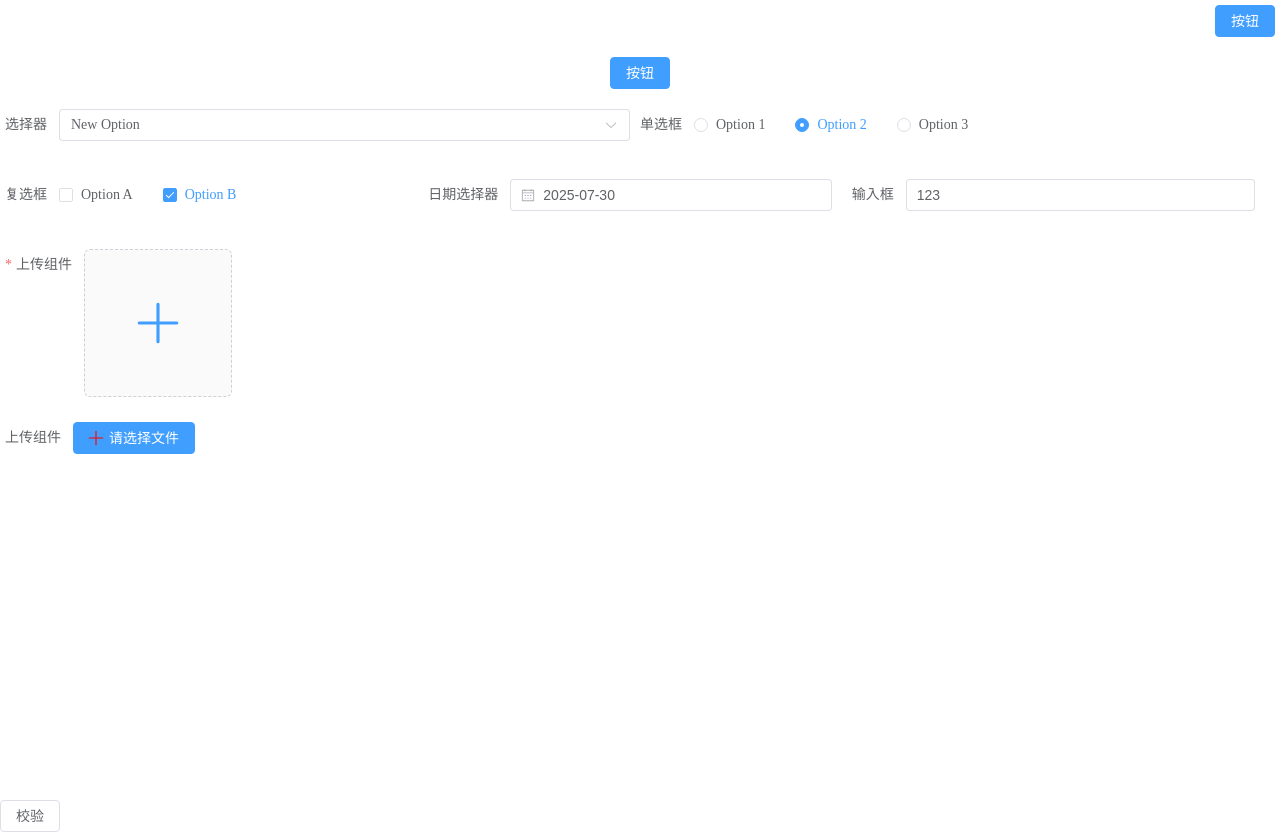
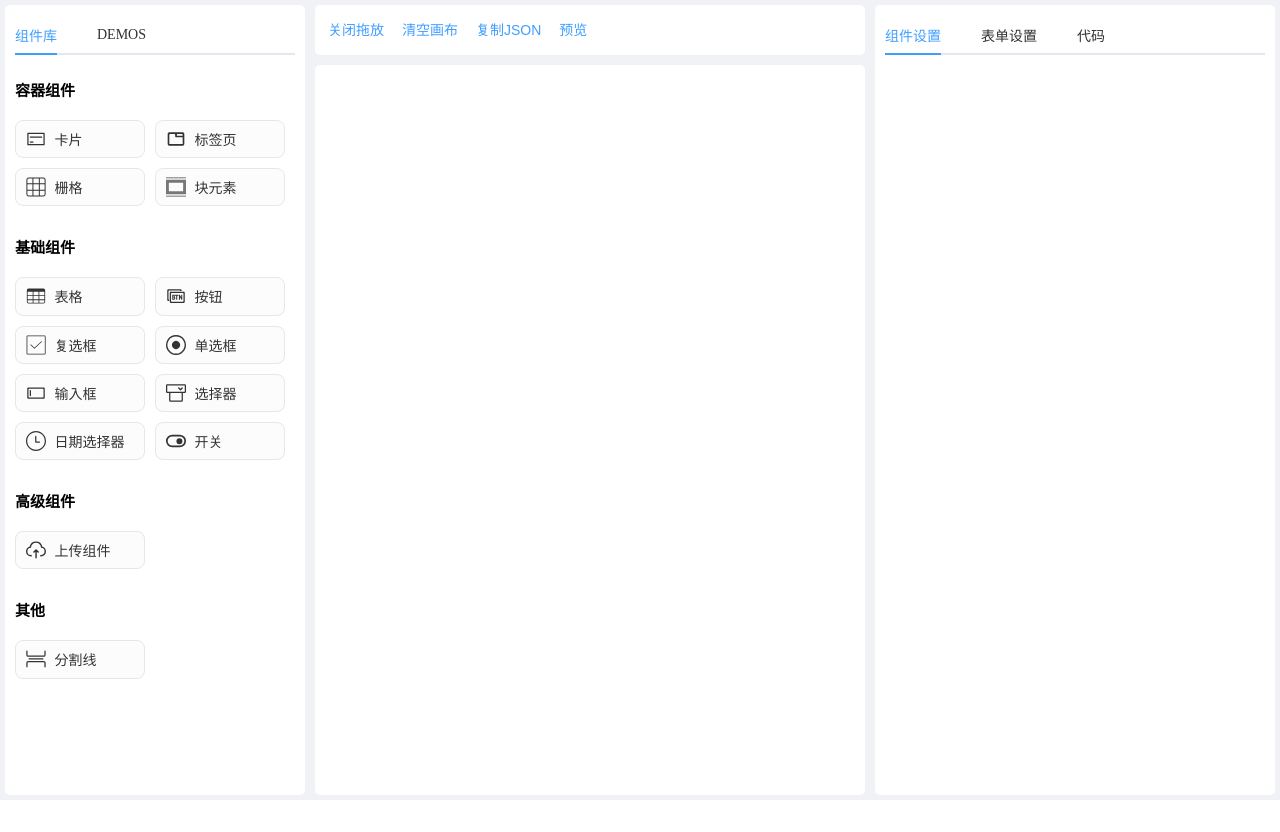
Before and after one commit to SpanManX/low-code-form, a Vue app: page / in a window 1280 px wide. After the commit the page ends 800 px from the top, so only its background shows below. Built offline with nearby package versions, Linux system fonts and the light colour scheme.

Commit message:
样式修改

```diff
--- a/src/App.vue
+++ b/src/App.vue
@@ -13,7 +13,7 @@ import index from "./views";
 import demo6 from './demo/demo7.js'
 import {reactive, ref} from "vue";
 
-const isPreview = true;
+const isPreview = false;
 
 const showPreview = ref('');
 const indexRef = ref(null);
--- a/src/views/editPanel.vue
+++ b/src/views/editPanel.vue
@@ -353,6 +353,18 @@ function clearAll() {
   overflow: auto;
 }
 
+.panel {
+  height: 100%;
+
+  ::v-deep(.el-tabs) {
+    height: 100%;
+
+    .el-tabs__content, .el-tab-pane {
+      height: 100%;
+    }
+  }
+}
+
 .editor-panel {
   ::v-deep(.el-form-item__label) {
     font-size: 13px;
@@ -382,7 +394,7 @@ function clearAll() {
   gap: 10px;
   flex-wrap: wrap;
   margin-top: 10px;
-  max-height: calc(100vh - 100px);
+  max-height: calc(100% - 10px);
   overflow-y: auto;
   overflow-x: hidden;
 
--- a/src/views/index.vue
+++ b/src/views/index.vue
@@ -1,6 +1,6 @@
 <template>
   <div class="low-code-form">
-    <edit-panel v-if="!isPreview" style="background-color: #f0f2f5"/>
+    <edit-panel v-if="!isPreview"/>
     <preview-panel ref="previewRef" :data="data" :variables="variables" :callback="callback" v-else/>
   </div>
 </template>
@@ -67,6 +67,7 @@ function getJson() {
 }
 
 .low-code-form {
+  background-color: #f0f2f5;
   height: 100%;
   padding: 5px;
   box-sizing: border-box;
```
Also changed, not shown: 1 other file (tests, documents, lock files or other folders).
